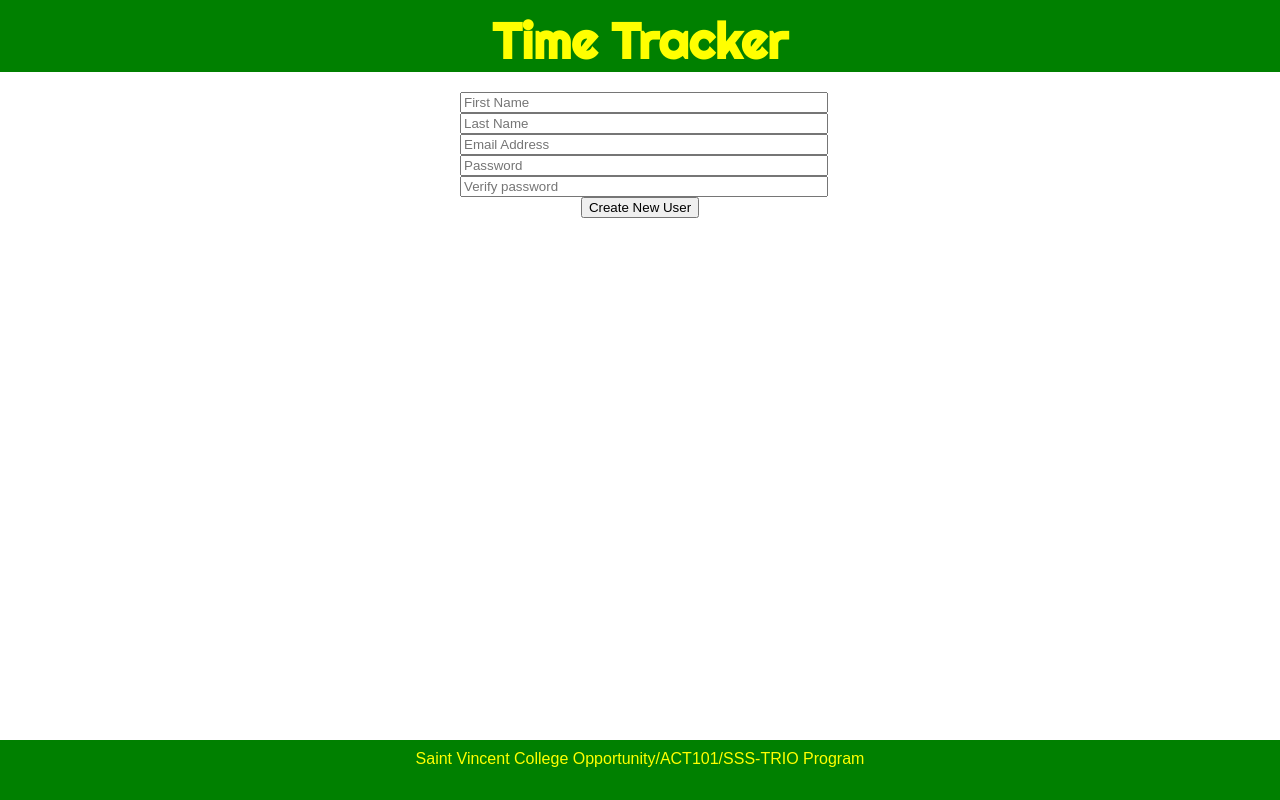
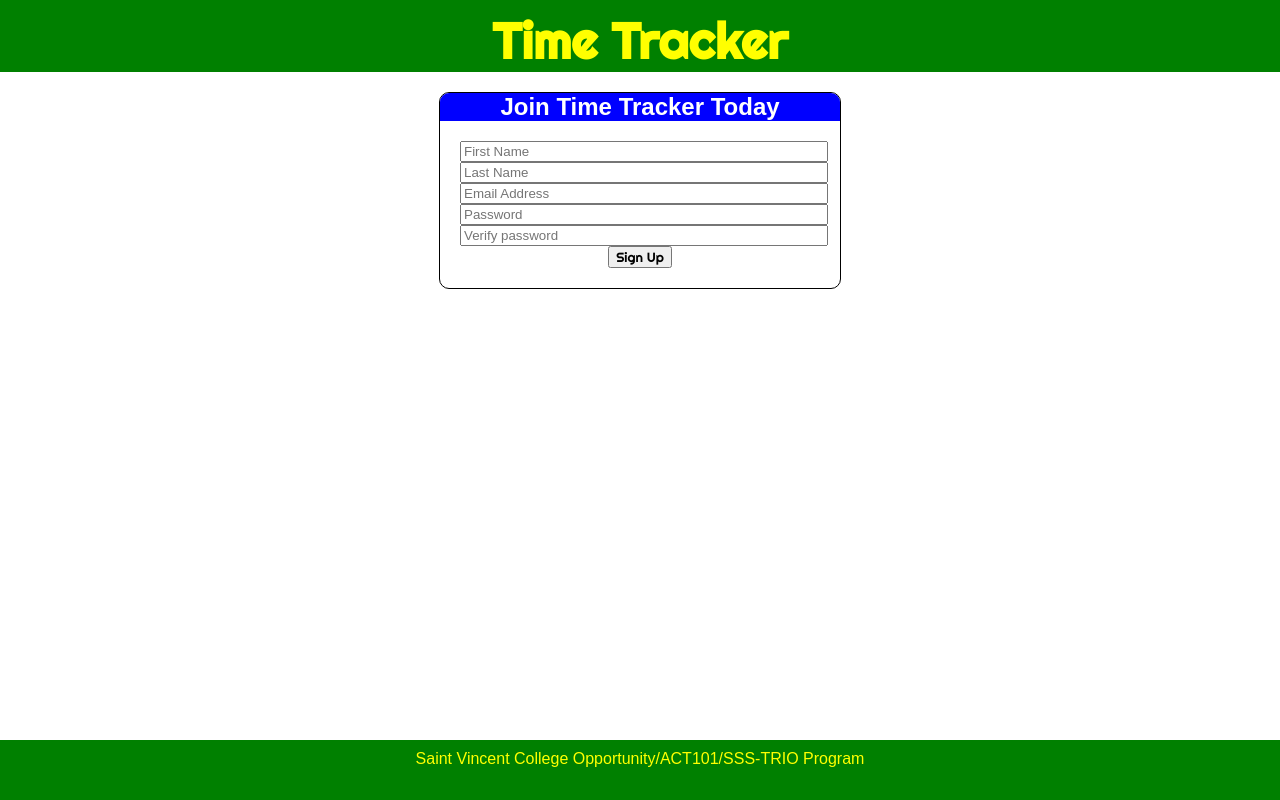
Before and after one commit to seanmfox/time-tracker, a React (Create React App) app in the folder client/: page /signup in a window 1280 px wide. Built offline with nearby package versions, Linux system fonts and the light colour scheme; no server answers.

Commit message:
style: Uniform styling of page

```diff
--- a/client/src/ActivityDaily.js
+++ b/client/src/ActivityDaily.js
@@ -47,10 +47,11 @@
       <div className="day-body">
       <table className="day-table">
         <tbody>
-        {dailyActivities.length > 0 && <tr>
-          <th>Description</th>
-          <th>Type</th>
-          <th>Duration</th>
+        {dailyActivities.length > 0 &&
+        <tr className="table-header-row">
+          <th className="table-data">Description</th>
+          <th className="table-data">Type</th>
+          <th className="table-data">Duration</th>
         </tr>}
         {dailyActivities.map(activity => (
           <tr key={activity._id} className="activity">
--- a/client/src/App.css
+++ b/client/src/App.css
@@ -14,6 +14,20 @@
   min-height: 100%;
   position: relative;
 }
+
+button {
+  font-family: 'Righteous', cursive;
+}
+
+h2 {
+  color: darkgreen;
+}
+
+td, th {
+  padding: 4px;
+}
+
+/* Header */
 
 header {
   text-align: center;
@@ -51,8 +65,11 @@
 /* Signup Page */
 
 .signup-page-container {
-  margin: 0 auto;
   text-align: center;
+  margin: 10px;
+  border: 1px solid;
+  border-radius: 10px;
+  overflow: hidden;
 }
 
 .user-signup-form-container {
@@ -62,6 +79,12 @@
 .user-signup-form input {
   display: block;
   width: 100%;
+}
+
+.signup-text {
+  margin: 0;
+  background-color: blue;
+  color: white;
 }
 
 /* Error message handling */
@@ -92,6 +115,12 @@
   font-weight: 400;
   padding: 6px 12px;
   border-radius: 5px;
+}
+
+.activity-nav > button {
+  background-color: yellow;
+  border: none;
+  font-family: 'Righteous', cursive;
 }
 
 /* Activity Form */
@@ -125,6 +154,11 @@
   flex-wrap: wrap;
   align-items: center;
   justify-content: space-between;
+}
+
+.week-change-buttons button {
+  color: yellow;
+  background-color: darkgreen;
 }
 
 .weekly-recap {
@@ -164,9 +198,19 @@
   width: 100%;
   text-align: left;
   font-size: 15px;
+  border-collapse: collapse;
+
 }
 
+.table-header-row {
+  color: yellow;
+  background-color: darkgreen;
+}
 
+.table-data {
+  border: 1px solid;
+
+}
 
 .activity-form label {
   display: block;
@@ -195,15 +239,12 @@
   padding-top: 10px;
 }
 
-@media screen and (min-width: 700px) {
+@media screen and (min-width: 1000px) {
 
   .activity-form-container {
     width: 300px;
     margin: 0 auto;
   }
-}
-
-@media screen and (min-width: 1000px) {
 
   .week-content, .admin {
     width: 700px;
@@ -212,13 +253,17 @@
 
   .signin-page-container, .signup-page-container {
     width: 400px;
-    margin: 0 auto;
+    margin: 20px auto;
   }
 
   .activity-nav button {
     margin: 8px auto;
   }
 
+  .week-change-buttons button {
+    font-size: 20px;
+  }
+
   .day-table, .recap-table {
     font-size: 22px;
   }
--- a/client/src/SignUp.js
+++ b/client/src/SignUp.js
@@ -79,6 +79,7 @@
 
     return (
       <div className="signup-page-container">
+        <h2 className="signup-text">Join Time Tracker Today</h2>
         <div className="messages">
         </div>
         {!userRole &&
--- a/client/src/UserForm.js
+++ b/client/src/UserForm.js
@@ -45,7 +45,7 @@
         required
       />
 
-      <button type="submit">Create New User</button>
+      <button type="submit">Sign Up</button>
     </form>
   </div>
 );
--- a/client/src/WeeklyRecap.js
+++ b/client/src/WeeklyRecap.js
@@ -20,9 +20,9 @@
         <hr/>
         <table className="recap-table">
           <tbody>
-            <tr>
-              <th>Type</th>
-              <th>Total Duration</th>
+            <tr className="table-header-row">
+              <th className="table-data">Type</th>
+              <th className="table-data">Total Duration</th>
             </tr>
         {activitiesTypeList.map(type => (
           <tr className="type-recap" key={type}>
```
